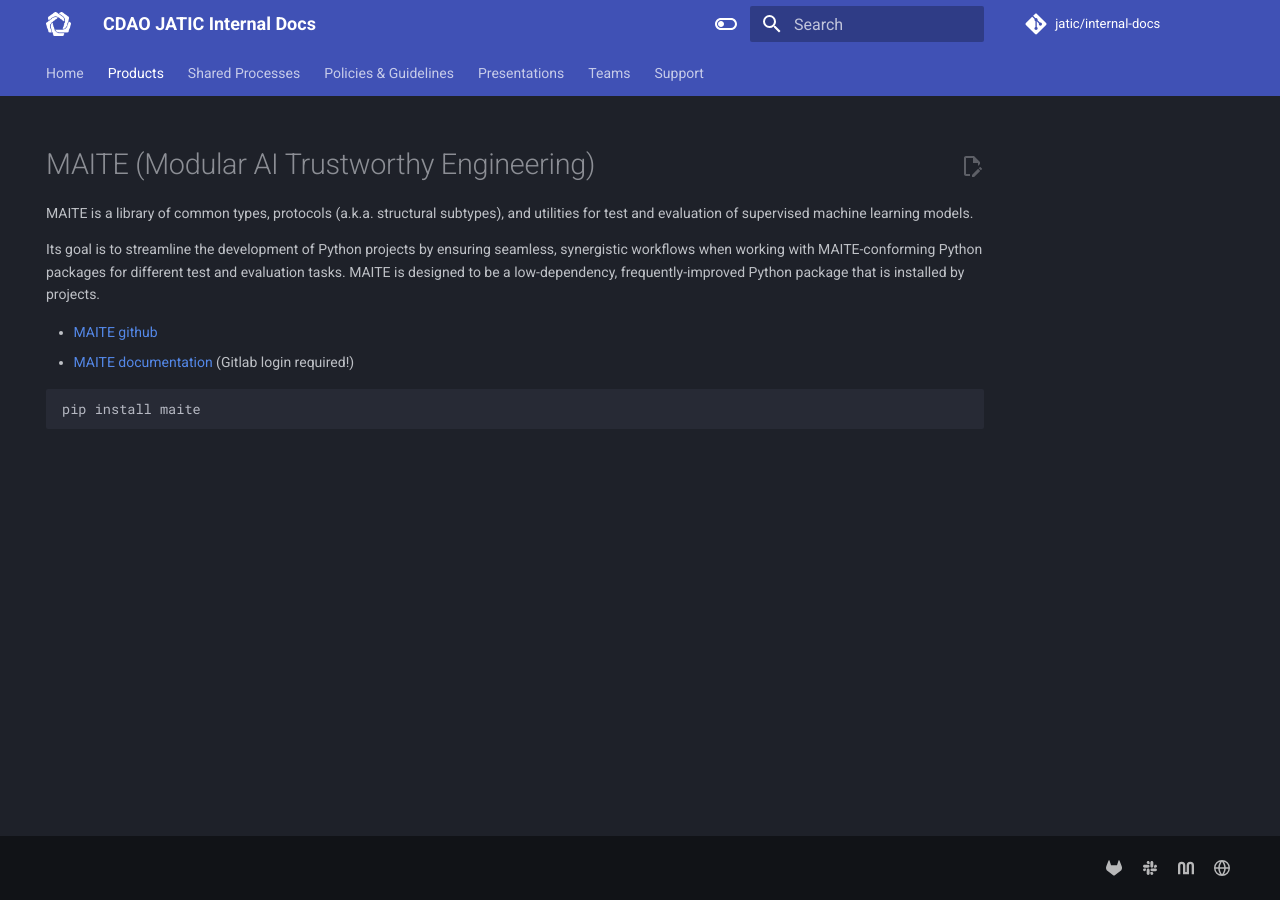
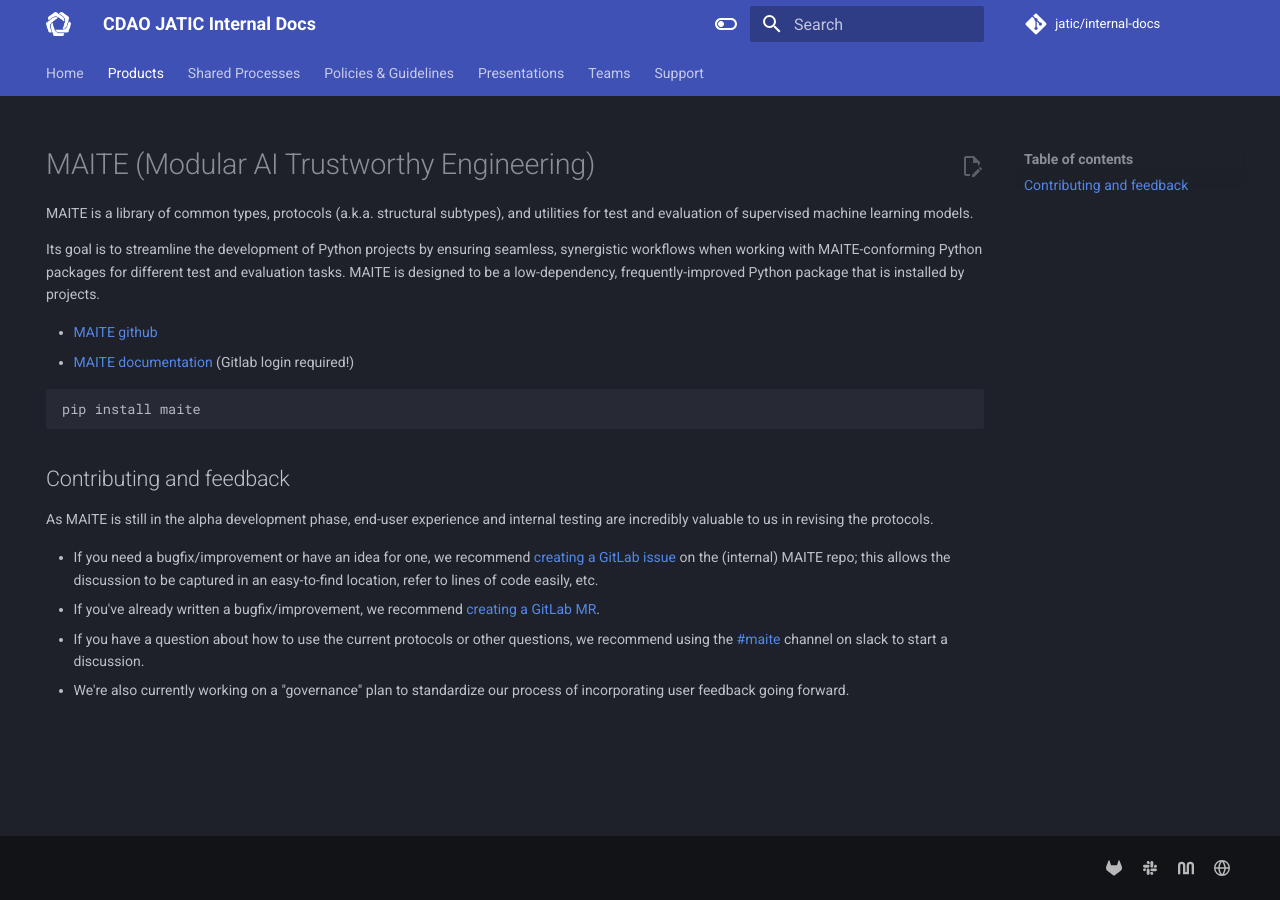
Before and after one commit to zheng0xd/JATIC-internal-docs, an MkDocs documentation site: the page built from docs/products/maite.md, in a window 1280 px wide. Built offline with MkDocs 1.6.1 and Material for MkDocs 9.7.7, drawn with Linux system fonts in a browser that asks for light colours.

Commit message:
add maite contributing guidelines

````diff
--- a/docs/products/maite.md
+++ b/docs/products/maite.md
@@ -10,3 +10,12 @@
 ```python
 pip install maite
 ```
+
+## Contributing and feedback
+
+As MAITE is still in the alpha development phase, end-user experience and internal testing are incredibly valuable to us in revising the protocols.
+
+- If you need a bugfix/improvement or have an idea for one, we recommend [creating a GitLab issue](https://gitlab.jatic.net/jatic/cdao/maite/-/issues/new) on the (internal) MAITE repo; this allows the discussion to be captured in an easy-to-find location, refer to lines of code easily, etc.
+- If you've already written a bugfix/improvement, we recommend [creating a GitLab MR](https://gitlab.jatic.net/jatic/cdao/maite/-/merge_requests).
+- If you have a question about how to use the current protocols or other questions, we recommend using the [#maite](https://mitre.enterprise.slack.com/archives/C05HBQXEQP3) channel on slack to start a discussion.
+- We're also currently working on a "governance" plan to standardize our process of incorporating user feedback going forward.
````
